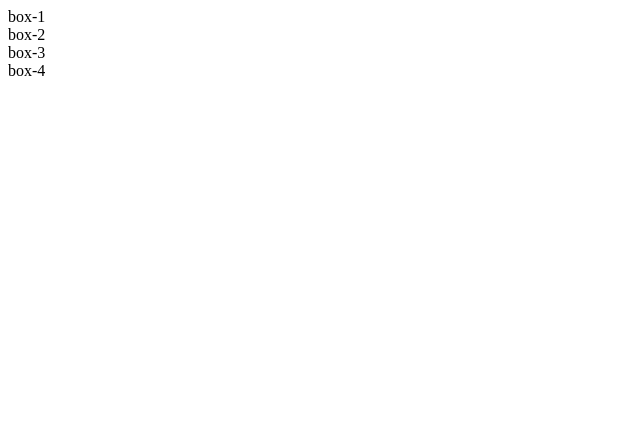
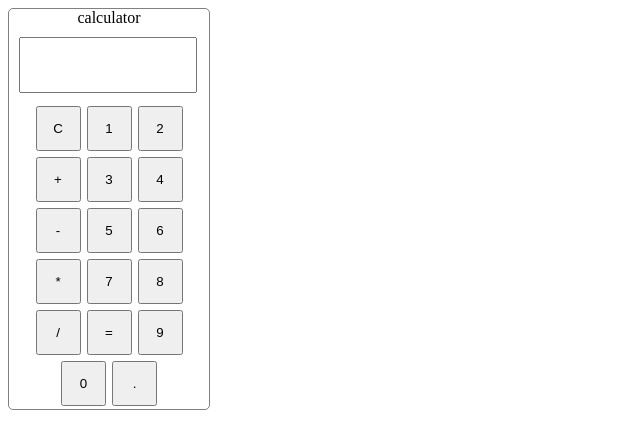
Before and after one commit to pra8953/desiCalculator, a plain HTML site: page index.html in a window 1280 px wide. Shown: the whole page, without its empty margins (0-640 px from the left). Drawn offline with Linux system fonts and the light colour scheme.

Commit message:
Update index.html

```diff
--- a/index.html
+++ b/index.html
@@ -3,15 +3,77 @@
 <head>
     <meta charset="UTF-8">
     <meta name="viewport" content="width=device-width, initial-scale=1.0">
-    <title>Java Script</title>
+    <title>Desi Calculator</title>
+    <style>
+        #calculator{
+    border: 1px solid gray;
+    border-radius:5px ;
+
+    width: 200px;
+
+
+}
+#display{
+    margin:10px;
+    width:85%;
+    height:50px;
+    font-size: 25px;
+    /* overflow-x: visible; */
+}
+.button-conatiner{
+    display: flex;
+    justify-content: center;
+    flex-wrap: wrap;
+}
+.button{
+    width: 45px;
+    height:45px;
+    margin:3px;
+}
+@media screen and (max-width: 398px){
+    #calculator{
+        width: 100vp;
+    }
+}
+
+    </style>
 </head>
 <body>
-    <div class="container">
-        <div class="box">box-1</div>
-        <div class="box">box-2</div>
-        <div class="box">box-3</div>
-        <div class="box">box-4</div>
+    <div id="calculator">
+        <center>calculator</center>
+        <input type="text" id="display"readonly>
+        <div class="button-conatiner">
+            <button class="button" onclick="
+                currentDisplay=' ';
+                document.querySelector('#display').value=currentDisplay;">C</button>
+            <button class="button"
+            onclick="currentDisplay=currentDisplay+'1';
+            document.querySelector('#display').value=currentDisplay;">1</button>
+            <button class="button"onclick="currentDisplay=currentDisplay+'2';
+            document.querySelector('#display').value=currentDisplay;">2</button>
+            <button class="button"onclick="currentDisplay=currentDisplay+'+';
+            document.querySelector('#display').value=currentDisplay;">+</button>
+            <button class="button"onclick="currentDisplay=currentDisplay+'3';document.querySelector('#display').value=currentDisplay;">3</button>
+            <button class="button"onclick="currentDisplay=currentDisplay+'4';document.querySelector('#display').value=currentDisplay;">4</button>
+            <button class="button"onclick="currentDisplay=currentDisplay+'-';document.querySelector('#display').value=currentDisplay;">-</button>
+            <button class="button"onclick="currentDisplay=currentDisplay+'5';document.querySelector('#display').value=currentDisplay;">5</button>
+            <button class="button"onclick="currentDisplay=currentDisplay+'6';document.querySelector('#display').value=currentDisplay;">6</button>
+            <button class="button"onclick="currentDisplay=currentDisplay+'*';document.querySelector('#display').value=currentDisplay;">*</button>
+            <button class="button"onclick="currentDisplay=currentDisplay+'7';document.querySelector('#display').value=currentDisplay;">7</button>
+            <button class="button"onclick="currentDisplay=currentDisplay+'8';document.querySelector('#display').value=currentDisplay;">8</button>
+            <button class="button"onclick="currentDisplay=currentDisplay+'/';document.querySelector('#display').value=currentDisplay;">/</button>
+            <button class="button"onclick="currentDisplay=eval(currentDisplay);document.querySelector('#display').value=currentDisplay;">=</button>
+            <button class="button"onclick="currentDisplay=currentDisplay+'9';document.querySelector('#display').value=currentDisplay;">9</button>
+            <button class="button"onclick="currentDisplay=currentDisplay+'0';document.querySelector('#display').value=currentDisplay;">0</button>
+            <button class="button"onclick="currentDisplay=currentDisplay+'.';document.querySelector('#display').value=currentDisplay;">.</button>
+
+
+        </div>
     </div>
+    <script>
+        let currentDisplay='';
+        document.querySelector('#display').value=currentDisplay;
+    </script>
 </body>
 
 <script link="script.js"> console.log("Hello world");</script>
```
